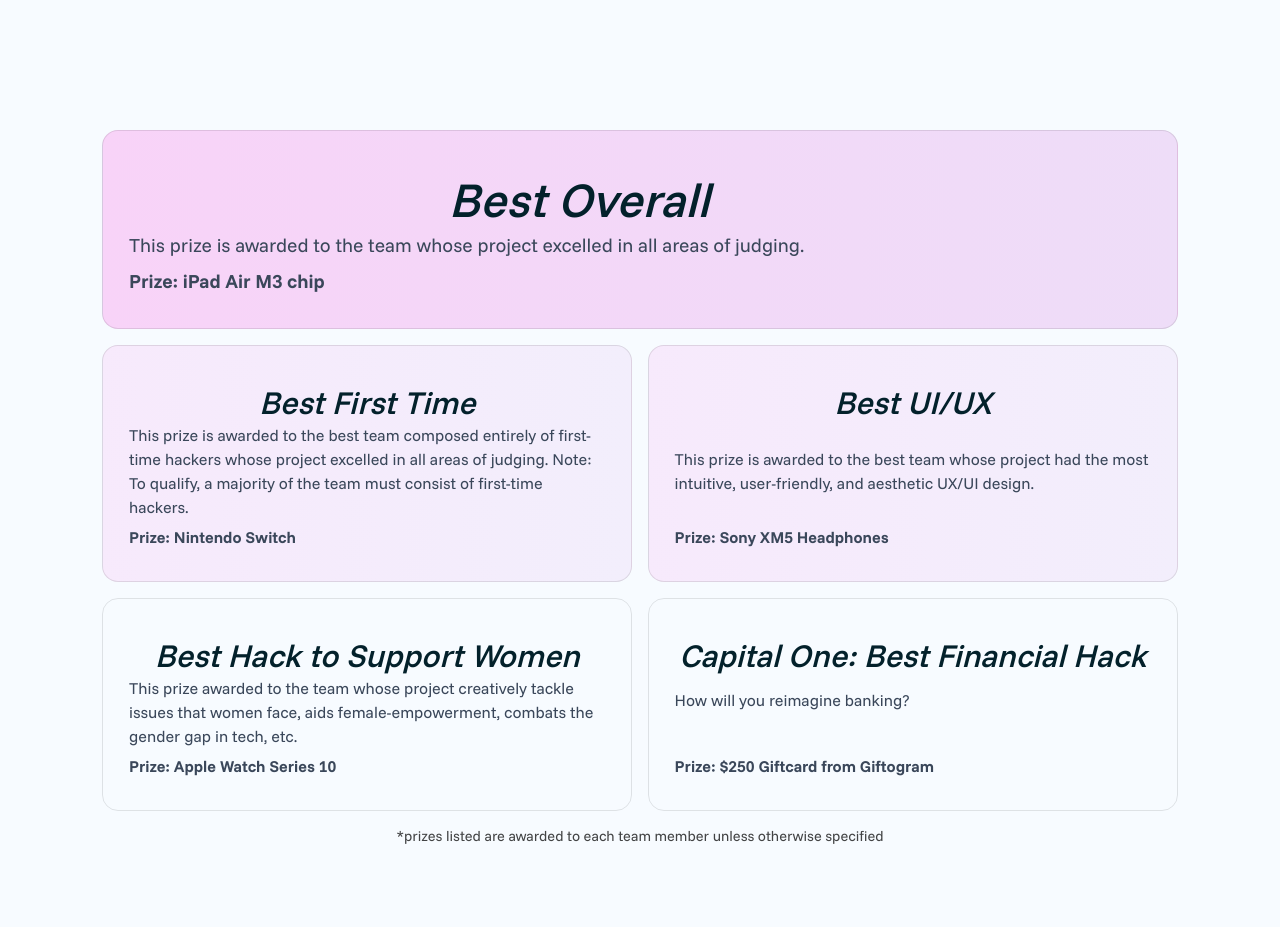
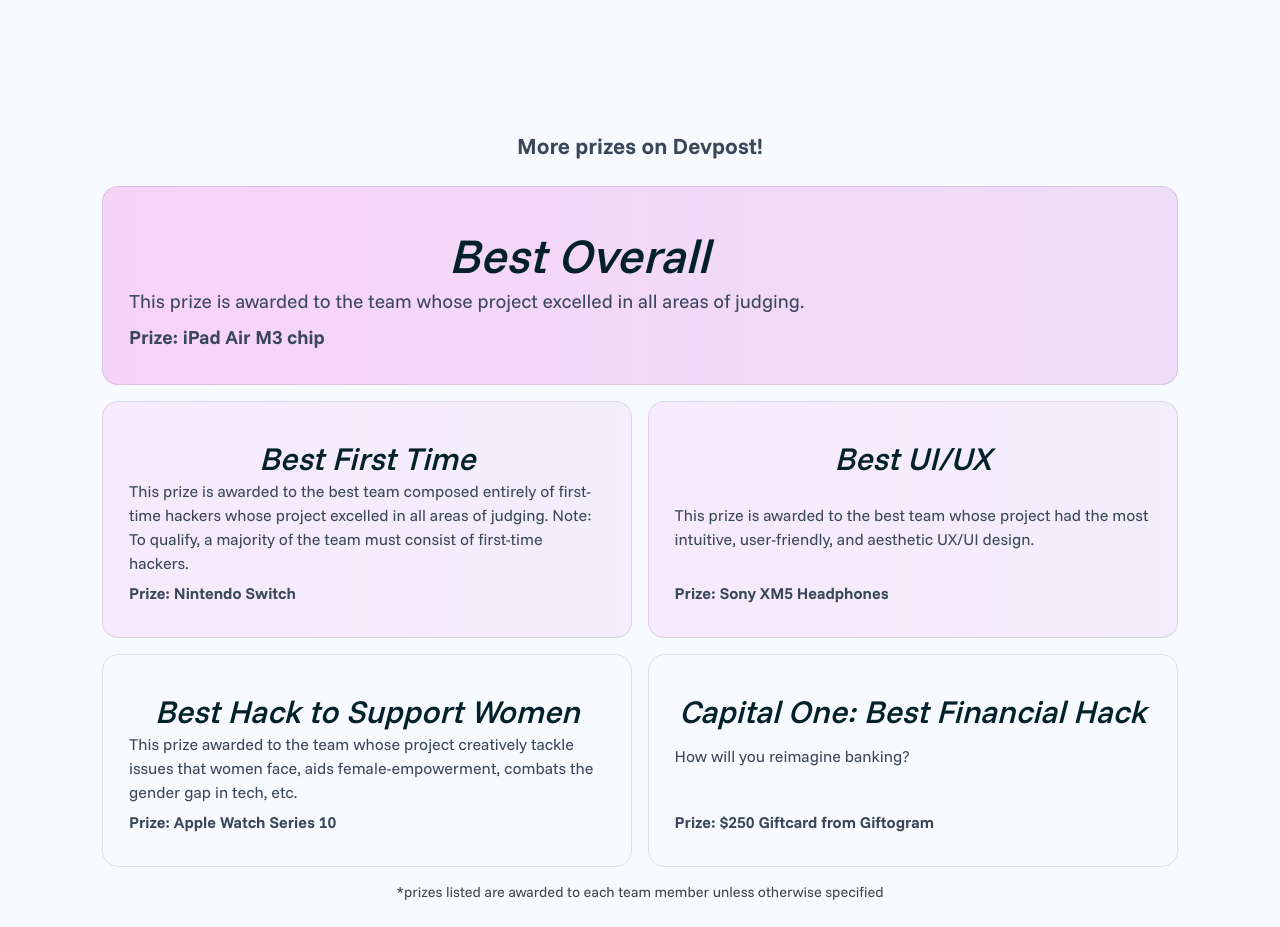
Before and after one commit to Solarlake/hackviolet, a React (Create React App) app: page / in a window 1280 px wide. Shown: the part 5320-6247 px from the top of the page. Built offline with nearby package versions, Linux system fonts and the light colour scheme; a web font is replaced by a local one.

Commit message:
added "more prizes"

```diff
--- a/src/page/Home.js
+++ b/src/page/Home.js
@@ -256,6 +256,7 @@
             />
 
             <div id="prizes" className="prizes">
+                <p className="more-prizes">More prizes on Devpost!</p>
             <Prizes />
             </div>
 
--- a/src/style/Home.scss
+++ b/src/style/Home.scss
@@ -506,7 +506,19 @@
     }
 
 
+    .more-prizes {
+        text-align: center;
+        font-family: "Funnel Sans";
+        font-size: 1.4em;
+        font-weight: 600;
+        color: #3A475A;
+        margin-bottom: 1em;
 
+        @media (max-width: 900px) {
+            font-size: 1em;
+            margin-bottom: 0.5em;
+        }
+    }
 
     .about {
         color: #3A475A;
```
